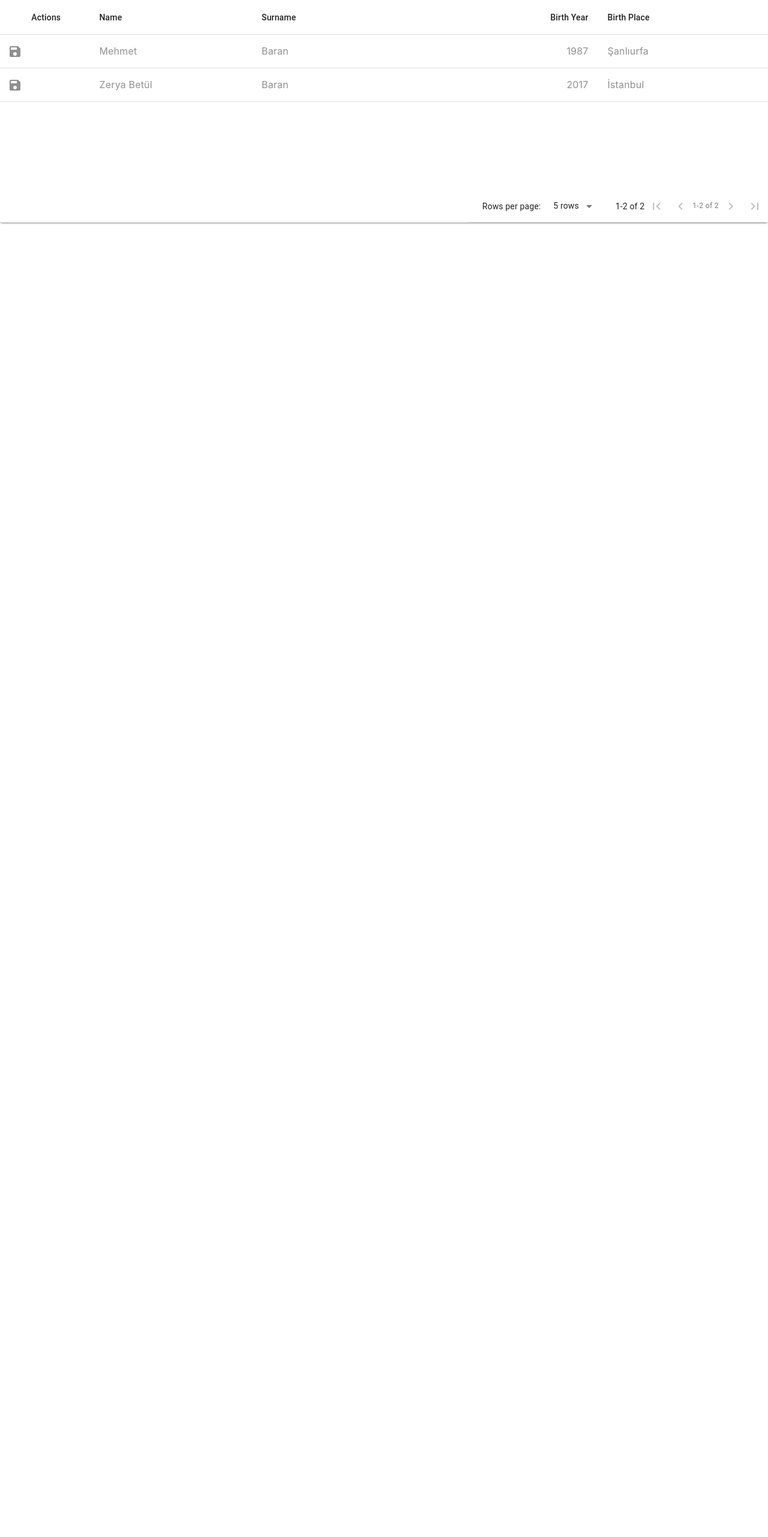
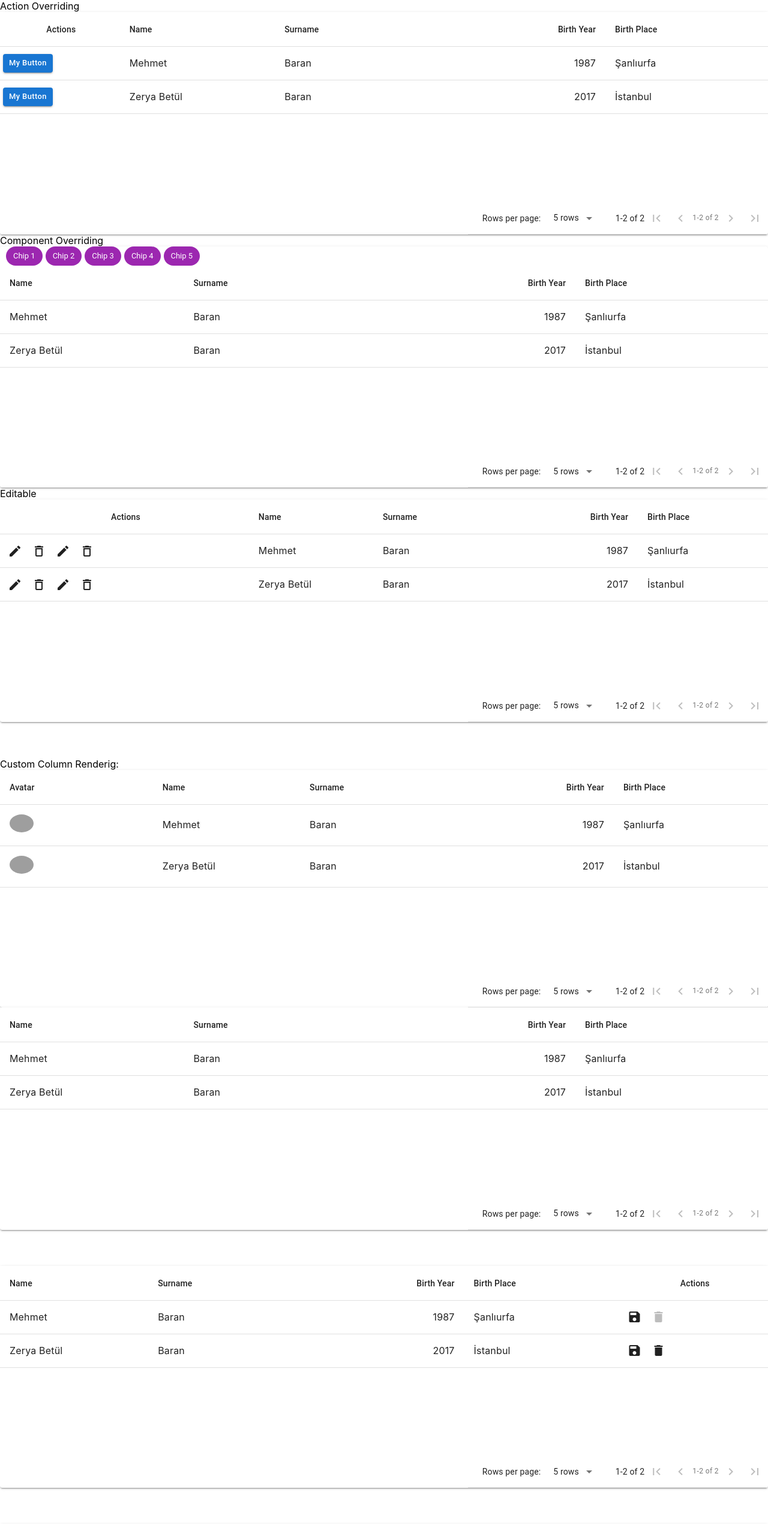
Before and after one commit to reactui/ReactMaterialGrid, a React (Create React App) app: page / in a window 1280 px wide. Shown: the top 2563 px of the page at 60% size. Before the commit the page ends 800 px from the top, so only its background shows below. Built offline with nearby package versions, Linux system fonts and the light colour scheme; grey boxes are pictures that could not be loaded.

Commit message:
Fix opacity, add examples

```diff
--- a/src/App.tsx
+++ b/src/App.tsx
@@ -2,7 +2,9 @@ import './App.css';
 import { createTheme, ThemeProvider } from '@mui/material/styles';
 import MaterialTable from './material-table'
 import {data, columns} from './data/data'
-import React from 'react';
+import React, { useState } from 'react';
+import { MTableToolbar } from './components';
+import { Button, Chip } from '@mui/material';
 
 
 function App() {
@@ -10,11 +12,292 @@ function App() {
   let direction = "ltr"; // direction = 'rtl';
   const theme = createTheme();
 
+  const materialTableRef = React.createRef();
+  const [state, setState] = useState({initialFormData: {}});
+
   return (
     <div style={{ maxWidth: "100%" }}>
 
+    <ThemeProvider theme={theme}>
 
-    <ThemeProvider theme={theme}>
+      Action Overriding
+
+      <MaterialTable
+      title="Action Overriding Preview"
+      columns={[
+        { title: 'Name', field: 'name' },
+        { title: 'Surname', field: 'surname' },
+        { title: 'Birth Year', field: 'birthYear', type: 'numeric' },
+        {
+          title: 'Birth Place',
+          field: 'birthCity',
+          lookup: { 34: 'İstanbul', 63: 'Şanlıurfa' },
+        },
+      ]}
+      data={[
+        { name: 'Mehmet', surname: 'Baran', birthYear: 1987, birthCity: 63 },
+        { name: 'Zerya Betül', surname: 'Baran', birthYear: 2017, birthCity: 34 },
+      ]}
+      actions={[
+        {
+          icon: 'save',
+          tooltip: 'Save User',
+          onClick: (event, rowData) => alert("You saved " + rowData.name)
+        }
+      ]}
+      components={{
+        Action: props => (
+          <Button
+            onClick={(event) => props.action.onClick(event, props.data)}
+            color="primary"
+            variant="contained"
+            style={{textTransform: 'none'}}
+            size="small"
+          >
+            My Button
+          </Button>
+        ),
+      }}
+    />
+
+      Component Overriding
+
+      <MaterialTable
+      title="Toolbar Overriding Preview"
+      columns={[
+        { title: 'Name', field: 'name' },
+        { title: 'Surname', field: 'surname' },
+        { title: 'Birth Year', field: 'birthYear', type: 'numeric' },
+        {
+          title: 'Birth Place',
+          field: 'birthCity',
+          lookup: { 34: 'İstanbul', 63: 'Şanlıurfa' },
+        },
+      ]}
+      data={[
+        { name: 'Mehmet', surname: 'Baran', birthYear: 1987, birthCity: 63 },
+        { name: 'Zerya Betül', surname: 'Baran', birthYear: 2017, birthCity: 34 },
+      ]}
+      components={{
+        Toolbar: props => (
+          <div>
+            <MTableToolbar {...props} />
+            <div style={{padding: '0px 10px'}}>
+              <Chip label="Chip 1" color="secondary" style={{marginRight: 5}}/>
+              <Chip label="Chip 2" color="secondary" style={{marginRight: 5}}/>
+              <Chip label="Chip 3" color="secondary" style={{marginRight: 5}}/>
+              <Chip label="Chip 4" color="secondary" style={{marginRight: 5}}/>
+              <Chip label="Chip 5" color="secondary" style={{marginRight: 5}}/>
+            </div>
+          </div>
+        ),
+      }}
+    />
+
+      Editable
+
+      {Editable()}
+
+      <br/><br/><br/>
+
+      Custom Column Renderig:
+
+      <MaterialTable
+      title="Render Image Preview"
+      columns={[
+        { title: 'Avatar',
+          field: 'imageUrl',
+          render: rowData => <img src={rowData.imageUrl} style={{width: 40, borderRadius: '50%'}}/>
+        },
+        { title: 'Name', field: 'name' },
+        { title: 'Surname', field: 'surname' },
+        { title: 'Birth Year', field: 'birthYear', type: 'numeric' },
+        {
+          title: 'Birth Place',
+          field: 'birthCity',
+          lookup: { 34: 'İstanbul', 63: 'Şanlıurfa' },
+        },
+      ]}
+      data={[
+        { name: 'Mehmet', surname: 'Baran', birthYear: 1987, birthCity: 63, imageUrl: 'https://avatars0.githubusercontent.com/u/7895451?s=460&v=4' },
+        { name: 'Zerya Betül', surname: 'Baran', birthYear: 2017, birthCity: 34, imageUrl: 'https://avatars0.githubusercontent.com/u/7895451?s=460&v=4' },
+      ]}
+    />
+
+    <MaterialTable
+      title="Free Action Preview"
+      columns={[
+        { title: 'Name', field: 'name' },
+        { title: 'Surname', field: 'surname' },
+        { title: 'Birth Year', field: 'birthYear', type: 'numeric' },
+        {
+          title: 'Birth Place',
+          field: 'birthCity',
+          lookup: { 34: 'İstanbul', 63: 'Şanlıurfa' },
+        },
+      ]}
+      data={[
+        { name: 'Mehmet', surname: 'Baran', birthYear: 1987, birthCity: 63 },
+        { name: 'Zerya Betül', surname: 'Baran', birthYear: 2017, birthCity: 34 },
+      ]}
+      actions={[
+        {
+          icon: 'add',
+          tooltip: 'Add User',
+          isFreeAction: true,
+          onClick: (event) => alert("You want to add a new row")
+        }
+      ]}
+    />
+
+    <br/><br/><br/>
+
+    <MaterialTable
+      title="Positioning Actions Column Preview"
+      columns={[
+        { title: 'Name', field: 'name' },
+        { title: 'Surname', field: 'surname' },
+        { title: 'Birth Year', field: 'birthYear', type: 'numeric' },
+        {
+          title: 'Birth Place',
+          field: 'birthCity',
+          lookup: { 34: 'İstanbul', 63: 'Şanlıurfa' },
+        },
+      ]}
+      data={[
+        { name: 'Mehmet', surname: 'Baran', birthYear: 1987, birthCity: 63 },
+        { name: 'Zerya Betül', surname: 'Baran', birthYear: 2017, birthCity: 34 },
+      ]}
+      actions={[
+        {
+          icon: 'save',
+          tooltip: 'Save User',
+          onClick: (event, rowData) => alert("You saved " + rowData.name)
+        },
+        rowData => ({
+          icon: 'delete',
+          tooltip: 'Delete User',
+          onClick: (event, rowData) => alert("You want to delete " + rowData.name),
+          disabled: rowData.birthYear < 2000
+        })
+      ]}
+      options={{
+        actionsColumnIndex: -1
+      }}
+    />
+
+      <br/><br/><br/>
+
+
+    <MaterialTable
+      title="Conditional Actions Preview"
+      columns={[
+        { title: 'Name', field: 'name' },
+        { title: 'Surname', field: 'surname' },
+        { title: 'Birth Year', field: 'birthYear', type: 'numeric' },
+        {
+          title: 'Birth Place',
+          field: 'birthCity',
+          lookup: { 34: 'İstanbul', 63: 'Şanlıurfa' },
+        },
+      ]}
+      data={[
+        { name: 'Mehmet', surname: 'Baran', birthYear: 1987, birthCity: 63 },
+        { name: 'Zerya Betül', surname: 'Baran', birthYear: 2017, birthCity: 34 },
+      ]}
+      actions={[
+        {
+          icon: 'save',
+          tooltip: 'Save User',
+          onClick: (event, rowData) => alert("You saved " + rowData.name)
+        },
+        rowData => ({
+          icon: 'delete',
+          tooltip: 'Delete User',
+          onClick: (event, rowData) => alert("You want to delete " + rowData.name),
+          disabled: rowData.birthYear < 2000
+        })
+      ]}
+    />
+
+      <br/><br/><br/>
+
+    <MaterialTable
+      title="Multiple Actions Preview"
+      columns={[
+        { title: 'Name', field: 'name' },
+        { title: 'Surname', field: 'surname' },
+        { title: 'Birth Year', field: 'birthYear', type: 'numeric' },
+        {
+          title: 'Birth Place',
+          field: 'birthCity',
+          lookup: { 34: 'İstanbul', 63: 'Şanlıurfa' },
+        },
+      ]}
+      data={[
+        { name: 'Mehmet', surname: 'Baran', birthYear: 1987, birthCity: 63 },
+        { name: 'Zerya Betül', surname: 'Baran', birthYear: 2017, birthCity: 34 },
+      ]}
+      actions={[
+        {
+          icon: 'save',
+          tooltip: 'Save User',
+          onClick: (event, rowData) => alert("You saved " + rowData.name)
+        },
+        {
+          icon: 'delete',
+          tooltip: 'Delete User',
+          onClick: (event, rowData) => alert("You want to delete " + rowData.name)
+        }
+      ]}
+    />
+
+    <br/><br/><br/>
+
+    {/* <MaterialTable
+        title="Duplicate Action Preview"
+        columns={[
+          { title: 'Name', field: 'name' },
+          { title: 'Surname', field: 'surname' },
+          { title: 'Birth Year', field: 'birthYear', type: 'numeric' },
+          {
+            title: 'Birth Place',
+            field: 'birthCity',
+            lookup: { 62: 'Cucq' },
+          },
+        ]}
+        data={[
+          { name: 'Poyo', surname: 'Man', birthYear: 1992, birthCity: 62 },
+        ]}
+        tableRef={materialTableRef}
+        initialFormData={state.initialFormData}
+        actions={[
+          {
+            icon: 'library_add',
+            tooltip: 'Duplicate User',
+            onClick: (event, rowData) => {
+              const materialTable:any = materialTableRef.current;
+
+              setState({
+                initialFormData: {
+                  ...rowData,
+                  name: null,
+                },
+              });
+
+              console.log(materialTableRef);
+
+              materialTable.DataManager.changeRowEditing();
+              materialTable.setState({
+                ...materialTable.DataManager.getRenderState(),
+                showAddRow: true,
+              });
+            }
+          }
+        ]}
+      />   */}
+
+      <br/><br/><br/>
 
 
     <MaterialTable
@@ -37,7 +320,18 @@ function App() {
         {
           icon: 'save',
           tooltip: 'Save User',
-          onClick: (event:any, rowData) => alert("You saved " + rowData.name)
+          onClick: (event:any, rowData) => {
+            console.log(rowData)
+            alert("You saved " + rowData.name)
+          }
+        },
+        {
+          icon: 'edit',
+          tooltip: 'Edit User',
+          onClick: (event:any, rowData) => {
+            console.log(rowData)
+            alert("You Edited " + rowData.name)
+          }
         }
       ]}
     />
@@ -74,46 +368,58 @@ function DetailPanelWithRowClick() {
 }
 
 function Editable() {
-  const { useState } = React;
+  //const { useState } = React;
 
-  const [cols, setColumns] = useState(columns);
+  const [columns, setColumns] = useState([
+    { title: 'Name', field: 'name' },
+    { title: 'Surname', field: 'surname', initialEditValue: 'initial edit value' },
+    { title: 'Birth Year', field: 'birthYear', type: 'numeric' },
+    {
+      title: 'Birth Place',
+      field: 'birthCity',
+      lookup: { 34: 'İstanbul', 63: 'Şanlıurfa' },
+    },
+  ]);
 
-  const [theData, setData] = useState(data);
+  const [data, setData] = useState([
+    { name: 'Mehmet', surname: 'Baran', birthYear: 1987, birthCity: 63 },
+    { name: 'Zerya Betül', surname: 'Baran', birthYear: 2017, birthCity: 34 },
+  ]);
 
   return (
     <MaterialTable
       title="Editable Preview"
-      columns={cols}
-      data={theData}
+      columns={columns}
+      data={data}
       editable={{
         onRowAdd: newData =>
-          new Promise<void>((resolve, reject) => {
+          new Promise((resolve, reject) => {
             setTimeout(() => {
-              setData([...theData, newData]);
+              setData([...data, newData]);
 
-              resolve();
+              resolve(newData);
             }, 1000)
           }),
         onRowUpdate: (newData, oldData) =>
-          new Promise<void>((resolve, reject) => {
+          new Promise((resolve, reject) => {
             setTimeout(() => {
-              const dataUpdate = [...theData];
+              const dataUpdate = [...data];
               const index = oldData.tableData.id;
               dataUpdate[index] = newData;
               setData([...dataUpdate]);
 
-              resolve();
+              resolve(newData);
             }, 1000)
           }),
         onRowDelete: oldData =>
-          new Promise<void>((resolve, reject) => {
+          new Promise((resolve, reject) => {
             setTimeout(() => {
-              const dataDelete = [...theData];
+              const dataDelete = [...data];
               const index = oldData.tableData.id;
               dataDelete.splice(index, 1);
               setData([...dataDelete]);
 
-              resolve()
+              resolve(dataDelete)
             }, 1000)
           }),
       }}
--- a/src/components/body-row.tsx
+++ b/src/components/body-row.tsx
@@ -339,7 +339,7 @@ const MTableBodyRow = props => {
     let style = {
       transition: "all ease 300ms",
       cursor: "",
-      opacity: 0.5
+      opacity: 1
     };
 
     if (typeof options.rowStyle === "function") {
--- a/src/components/header.tsx
+++ b/src/components/header.tsx
@@ -1,10 +1,9 @@
-import React, { useEffect, useState, useRef } from "react";
+import { useEffect, useState } from "react";
 import PropTypes from "prop-types";
 import { TableHead, TableRow, TableCell, TableSortLabel, Checkbox, Tooltip } from "@mui/material"
 import withStyles, { CSSProperties } from "@material-ui/core/styles/withStyles";
 import { Draggable } from "react-beautiful-dnd";
 import * as CommonValues from "../utils/common-values";
-import equal from "fast-deep-equal";
 
 interface IHeaderState {
   lastAdditionalWidth: any
```
